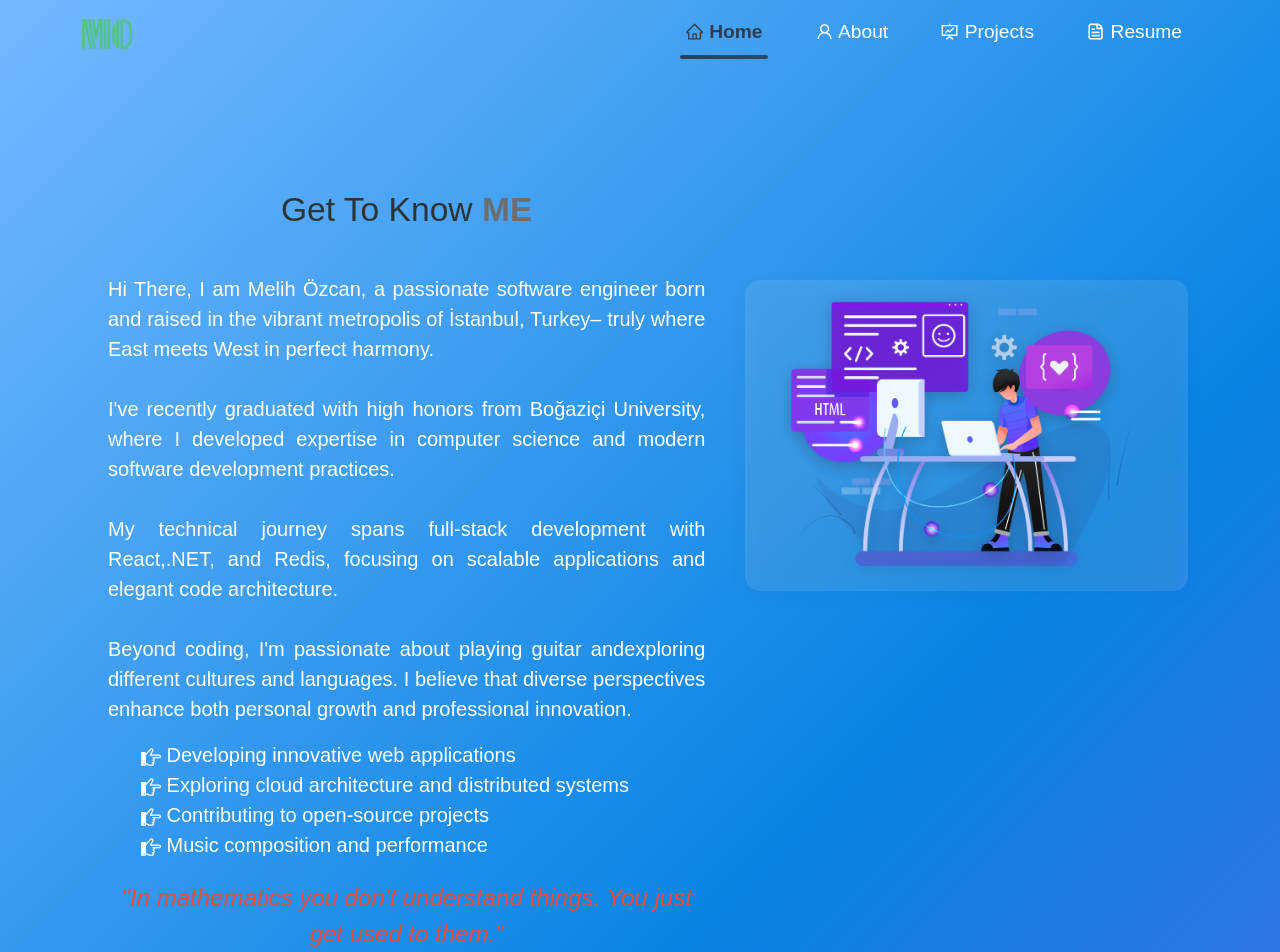
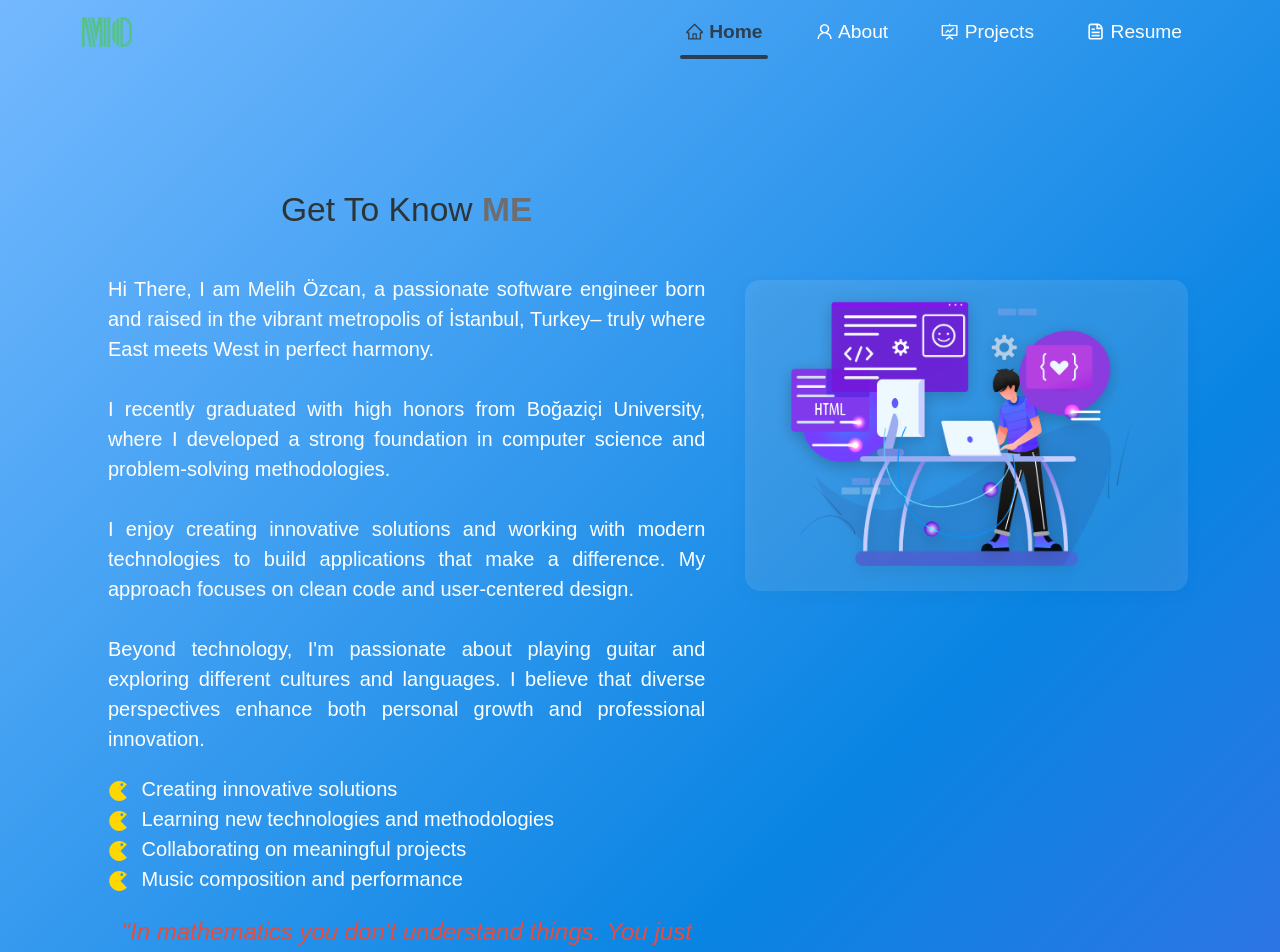
Before and after one commit to melihozcan1/portfolio-site, a React (Create React App) app: page /about in a window 1280 px wide. Shown: the top 952 px of the page. Built offline with nearby package versions, Linux system fonts and the light colour scheme.

Commit message:
minor text fixes

```diff
--- a/src/components/About/AboutCard.js
+++ b/src/components/About/AboutCard.js
@@ -1,6 +1,7 @@
 import React from "react";
 import Card from "react-bootstrap/Card";
-import { ImPointRight } from "react-icons/im";
+import { ImCircleUp, ImPacman, ImPointRight } from "react-icons/im";
+import { SiRoundcube } from "react-icons/si";
 
 function AboutCard() {
   return (
@@ -8,42 +9,71 @@ function AboutCard() {
       <Card.Body>
         <blockquote className="blockquote mb-0">
           <p style={{ textAlign: "justify" }}>
-            Hi There, I am <span className="purple">Melih Özcan</span>, a passionate software engineer
-            born and raised in the vibrant metropolis of <span className="purple">İstanbul, Turkey</span>
+            Hi There, I am <span className="purple">Melih Özcan</span>, a
+            passionate software engineer born and raised in the vibrant
+            metropolis of <span className="purple">İstanbul, Turkey</span>
             – truly where East meets West in perfect harmony.
             <br />
+            <br />I recently graduated with high honors from{" "}
+            <span className="purple">Boğaziçi University</span>, where I
+            developed a strong foundation in computer science and
+            problem-solving methodologies.
             <br />
-            I've recently graduated with high honors from <span className="purple">Boğaziçi University</span>,
-            where I developed expertise in computer science and modern software development practices.
+            <br />I enjoy creating{" "}
+            <span className="purple">innovative solutions</span> and working
+            with
+            <span className="purple"> modern technologies</span> to build
+            applications that make a difference. My approach focuses on{" "}
+            <span className="purple">clean code</span> and
+            <span className="purple"> user-centered design</span>.
             <br />
             <br />
-            My technical journey spans full-stack development with <span className="purple">React</span>,
-            <span className="purple">.NET</span>, and <span className="purple">Redis</span>, focusing on
-            scalable applications and elegant code architecture.
+            Beyond technology, I'm passionate about{" "}
+            <span className="purple">playing guitar</span> and
+            <span className="purple">
+              {" "}
+              exploring different cultures and languages
+            </span>
+            . I believe that diverse perspectives enhance both personal growth
+            and professional innovation.
+          </p>
+          <p style={{ textAlign: "justify", marginTop: "20px" }}>
+            <ImPacman style={{ color: "#FFD700", marginRight: "8px" }} />{" "}
+            Creating innovative solutions
             <br />
+            <ImPacman style={{ color: "#FFD700", marginRight: "8px" }} />{" "}
+            Learning new technologies and methodologies
             <br />
-            Beyond coding, I'm passionate about <span className="purple">playing guitar</span> and
-            <span className="purple">exploring different cultures and languages</span>. I believe that
-            diverse perspectives enhance both personal growth and professional innovation.
+            <ImPacman style={{ color: "#FFD700", marginRight: "8px" }} />{" "}
+            Collaborating on meaningful projects
+            <br />
+            <ImPacman style={{ color: "#FFD700", marginRight: "8px" }} /> Music
+            composition and performance
           </p>
-          <ul>
-            <li className="about-activity">
-              <ImPointRight /> Developing innovative web applications
-            </li>
-            <li className="about-activity">
-              <ImPointRight /> Exploring cloud architecture and distributed systems
-            </li>
-            <li className="about-activity">
-              <ImPointRight /> Contributing to open-source projects
-            </li>
-            <li className="about-activity">
-              <ImPointRight /> Music composition and performance
-            </li>
-          </ul>
-          <p style={{ color: "#e74c3c", fontStyle: "italic", fontSize: "1.2em", fontWeight: "500", textAlign: "center", marginTop: "20px" }}>
-            "In mathematics you don't understand things. You just get used to them."
+          <p
+            style={{
+              color: "#e74c3c",
+              fontStyle: "italic",
+              fontSize: "1.2em",
+              fontWeight: "500",
+              textAlign: "center",
+              marginTop: "20px",
+            }}
+          >
+            "In mathematics you don't understand things. You just get used to
+            them."
             <br />
-            <span style={{ fontSize: "1em", color: "#f39c12", fontWeight: "600", marginTop: "8px", display: "inline-block" }}>— Kurt Gödel</span>
+            <span
+              style={{
+                fontSize: "1em",
+                color: "#f39c12",
+                fontWeight: "600",
+                marginTop: "8px",
+                display: "inline-block",
+              }}
+            >
+              — Kurt Gödel
+            </span>
           </p>
         </blockquote>
       </Card.Body>
--- a/src/style.css
+++ b/src/style.css
@@ -1,19 +1,3 @@
-.navbar-glide .nav-link.active.glide-active {
-  position: relative;
-  color: #2c3e50 !important;
-  font-weight: 600 !important;
-}
-.navbar-glide .nav-link.active.glide-active::after {
-  content: "";
-  position: absolute;
-  left: 10%;
-  bottom: 0;
-  width: 80%;
-  height: 4px;
-  background: linear-gradient(90deg, #2c3e50 0%, #34495e 100%);
-  border-radius: 2px;
-  transition: all 0.4s cubic-bezier(.68,-0.55,.27,1.55);
-}
 .tech-dotnet { background: linear-gradient(135deg, #3a7bd5 0%, #00d2ff 100%) !important; color: #fff !important; }
 .tech-redis { background: linear-gradient(135deg, #a41e11 0%, #ff5349 100%) !important; color: #fff !important; }
 @import url('https://fonts.googleapis.com/css2?family=Montserrat:wght@300;400;500;600;700;800&display=swap');
@@ -34,6 +18,11 @@ p, span, div, a, button {
 .navbar-nav .nav-link {
   font-family: 'Montserrat', sans-serif !important;
   font-weight: 500 !important;
+}
+
+/* Ensure consistent underline positioning for all nav links */
+.navbar-nav .nav-link {
+  position: relative !important;
 }
 
 html {
@@ -144,8 +133,12 @@ button:focus {
   font-weight: 600 !important;
 }
 
-.sticky .navbar-nav .nav-item a::after {
+.sticky .navbar-nav .nav-item a.active::after {
   background: #53c285 !important;
+  width: 80% !important;
+  left: 10% !important;
+  height: 4px !important;
+  border-radius: 2px !important;
 }
 
 .sticky .navbar-nav .nav-item a:hover {
@@ -153,14 +146,24 @@ button:focus {
 }
 
 /* Active tab styles for better visibility when scrolled */
-.navbar-nav .nav-link.active,
-.navbar-nav .nav-link.glide-active {
-  color: #53c285 !important;
+.navbar-nav .nav-link.active {
+  color: #2c3e50 !important;
   font-weight: 600 !important;
 }
 
-.sticky .navbar-nav .nav-link.active,
-.sticky .navbar-nav .nav-link.glide-active {
+.navbar-nav .nav-link.active::after {
+  content: "";
+  position: absolute;
+  left: 10%;
+  bottom: 0;
+  width: 80%;
+  height: 4px;
+  background: #2c3e50 !important;
+  border-radius: 2px;
+  transition: all 0.3s ease-out 0s;
+}
+
+.sticky .navbar-nav .nav-link.active {
   color: #53c285 !important;
   font-weight: 600 !important;
   text-shadow: 0 0 10px rgba(83, 194, 133, 0.3) !important;
@@ -170,10 +173,12 @@ button:focus {
   color: #53c285 !important;
 }
 
-.sticky .navbar-nav .nav-link.active::after,
-.sticky .navbar-nav .nav-link.glide-active::after {
+.sticky .navbar-nav .nav-link.active::after {
   background: #53c285 !important;
-  width: 100% !important;
+  width: 80% !important;
+  left: 10% !important;
+  height: 4px !important;
+  border-radius: 2px !important;
 }
 
 .navbar {
@@ -243,6 +248,9 @@ button:focus {
   .navbar-nav .nav-item a::after {
     display: none !important;
   }
+  .navbar-nav .nav-link.active::after {
+    display: block !important;
+  }
 }
 .navbar-brand {
   color: rgb(250, 250, 250) !important;
@@ -282,21 +290,11 @@ button:focus {
 }
 
 .navbar-nav .nav-item a::after {
-  content: "";
-  position: relative;
-  display: block;
-  height: 5px;
-  width: 0;
-  border-radius: 16px;
-  background: #53c285;
-  bottom: 1px;
-  left: 0;
-  z-index: -1;
-  transition: all 0.3s ease-out 0s;
+  display: none;
 }
 
 .navbar-nav .nav-item a:hover::after {
-  width: 100%;
+  display: none;
 }
 
 /* --------- */
@@ -985,3 +983,17 @@ html {
 .react-pdf__Page__annotationContent {
   display: none !important;
 }
+
+/* Ensure active nav link underline is always visible */
+.navbar-nav .nav-item .nav-link.active::after {
+  content: "" !important;
+  position: absolute !important;
+  left: 10% !important;
+  bottom: 0 !important;
+  width: 80% !important;
+  height: 4px !important;
+  background: #2c3e50 !important;
+  border-radius: 2px !important;
+  display: block !important;
+  transition: all 0.3s ease-out 0s !important;
+}
```
